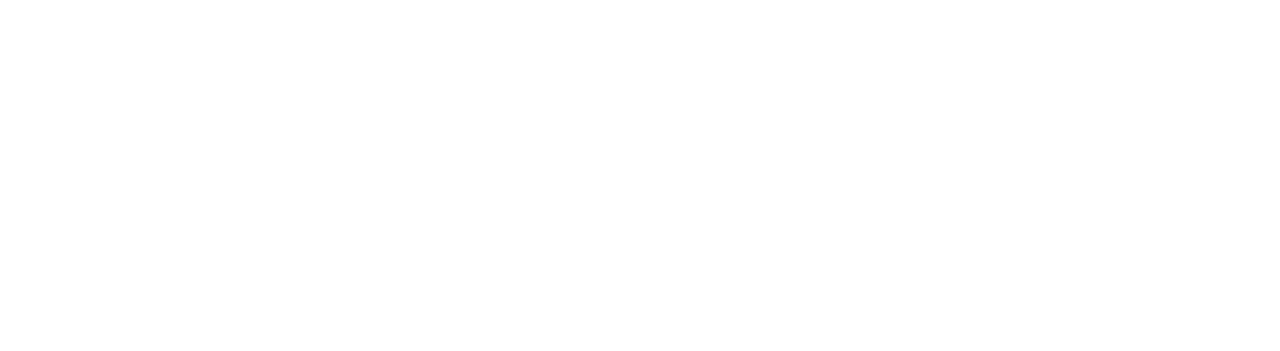
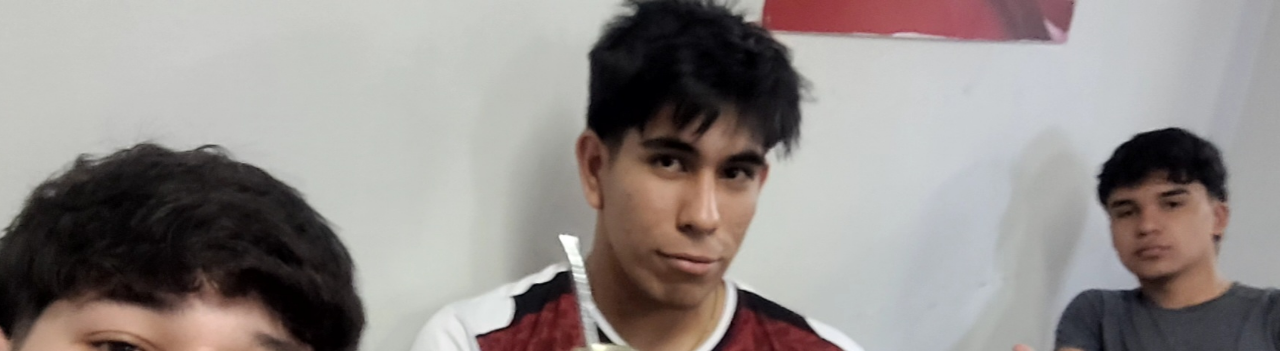
Before and after one commit to sebassrobls/makakoooo, a plain HTML site: page index.html in a window 1280 px wide. Shown: the top 351 px of the page. Drawn offline with Linux system fonts and the light colour scheme.

Commit message:
Update style.css

```diff
--- a/style.css
+++ b/style.css
@@ -2,7 +2,7 @@ body {
     margin: 0;
     padding: 0;
     height: 100vh;
-    background-image: url('fotoo.jpg/fotoo.JPG'); /* Nombre exacto de la imagen */
+    background-image: url('fotoo.JPG');
     background-size: cover;
     background-position: center;
     background-repeat: no-repeat;
```
